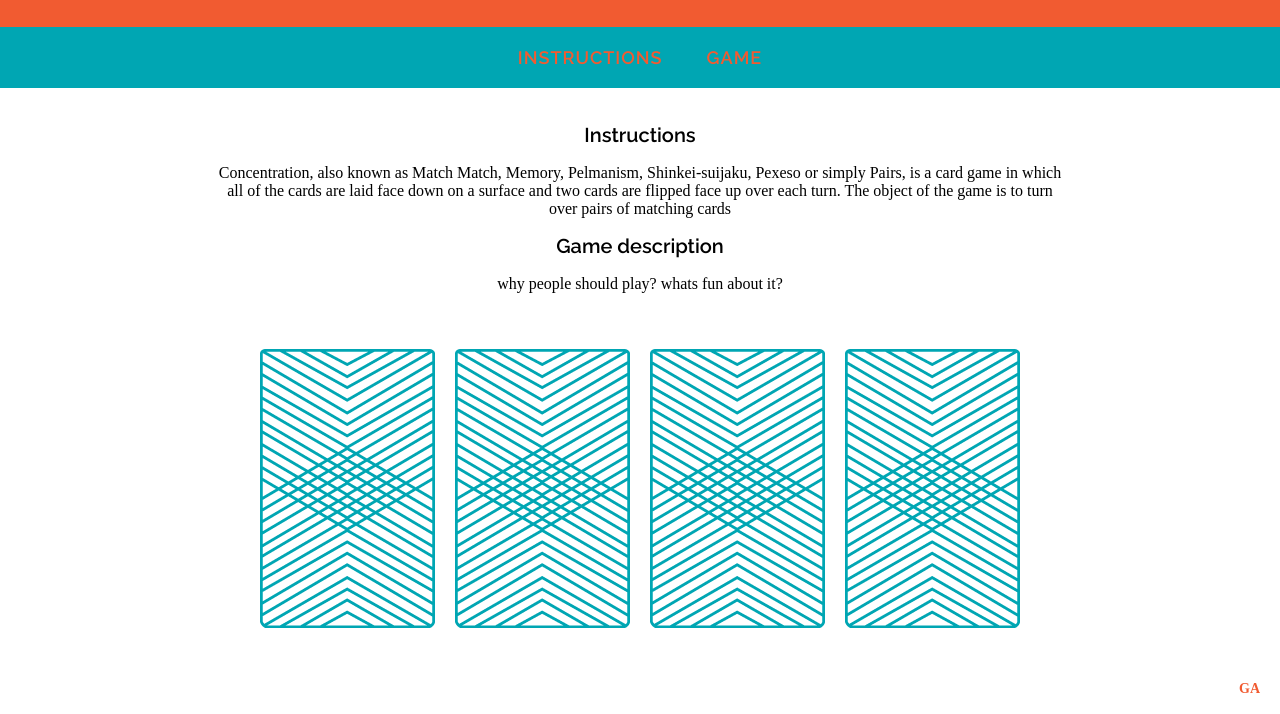
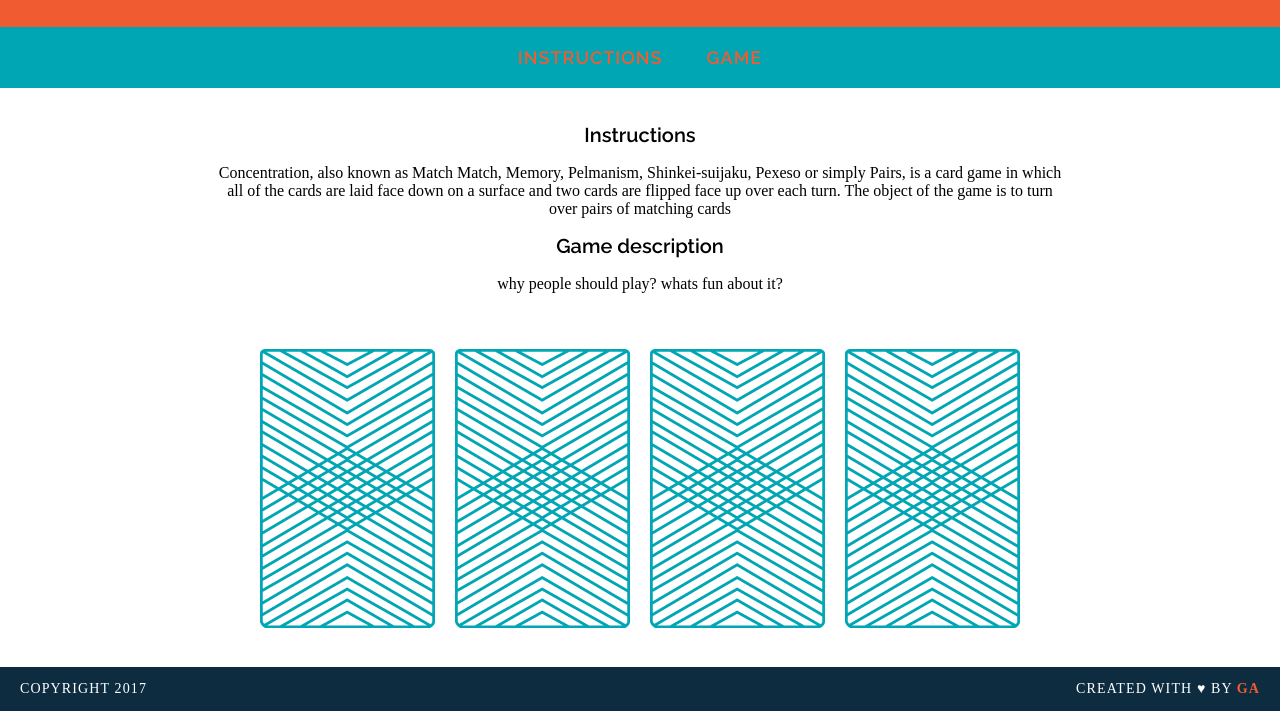
Before and after one commit to bibang007/wdi-fundamentals-memorygame, a plain HTML site: page memory_game/index.html in a window 1280 px wide. Shown: the part 86-800 px from the top of the page. Drawn offline with Linux system fonts and the light colour scheme; a web font is replaced by a local one.

Commit message:
created game logic

```diff
--- a/memory_game/css/style.css
+++ b/memory_game/css/style.css
@@ -62,11 +62,11 @@ img {
 
 footer {
      text-transform: uppercase;
-     padding: 0 20px;
+     padding: 0 20px 0 20px;
      background-color: #0D2C40;
      color: white;
      font-size: 14px;
-     letter-spacing: .08em
+     letter-spacing: .08em;
      font-weight: 500;
 
 }
--- a/memory_game/index.html
+++ b/memory_game/index.html
@@ -34,8 +34,10 @@
 <img src="images/back.png" alt="King of Hearts">
 </div>
 </main>
-<footer>
-	<div class=footer clearfix>
+
+
+<footer class="clearfix">
+
 	<p class="copyright">
 		Copyright 2017
 	</p>
--- a/memory_game/js/main.js
+++ b/memory_game/js/main.js
@@ -1,9 +1,10 @@
 console.log("Up and running!");
 
+
 var cardOne = "king";
-var cardTwo = "king";
-var cardThree = "queen";
+var cardTwo = "queen";
+var cardThree = "king";
 var cardFour = "queen";
 
 console.log("User flipped " + cardOne);
-console.log("User flipped " + cardThree);
+console.log("User flipped " + cardTwo);
```
